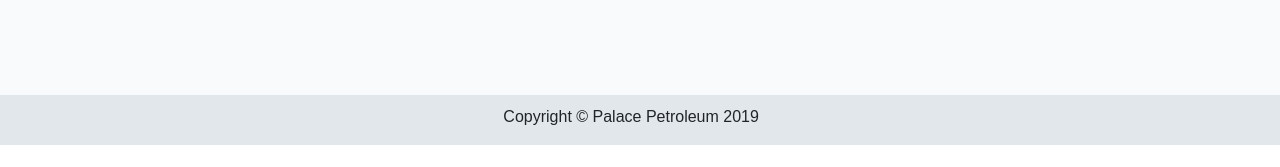
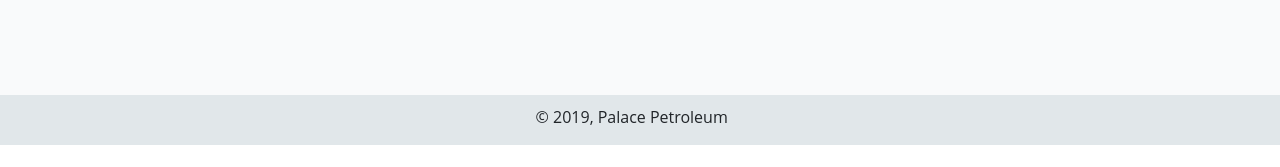
Before and after one commit to EmmanuelJoshua/Inventory-app-php, a PHP site: page / in a window 1280 px wide. Shown: the part 633-800 px from the top of the page. Run offline with PHP 8.4, Linux system fonts and the light colour scheme; some libraries are stand-ins or nearby versions.

Commit message:
Nothing much.

```diff
--- a/app/assets/css-app-files/login.css
+++ b/app/assets/css-app-files/login.css
@@ -105,7 +105,7 @@ body, html {
 }
 
 #footer p{
-	font-family: sans-serif;
+	font-family: 'Open Sans';
 }
 
 @media (min-width: 992px){
--- a/app/index.php
+++ b/app/index.php
@@ -68,7 +68,8 @@
 				<div class="row justify-content-center">
 					<div class="col-md-6 col-12">
 						<p style="text-align: center;">
-							Copyright © Palace Petroleum <script>document.write(new Date().getFullYear());</script>
+							©
+							<script>document.write(new Date().getFullYear());</script>, Palace Petroleum
 							&nbsp; &nbsp;
 						</p>
 					</div>
```
